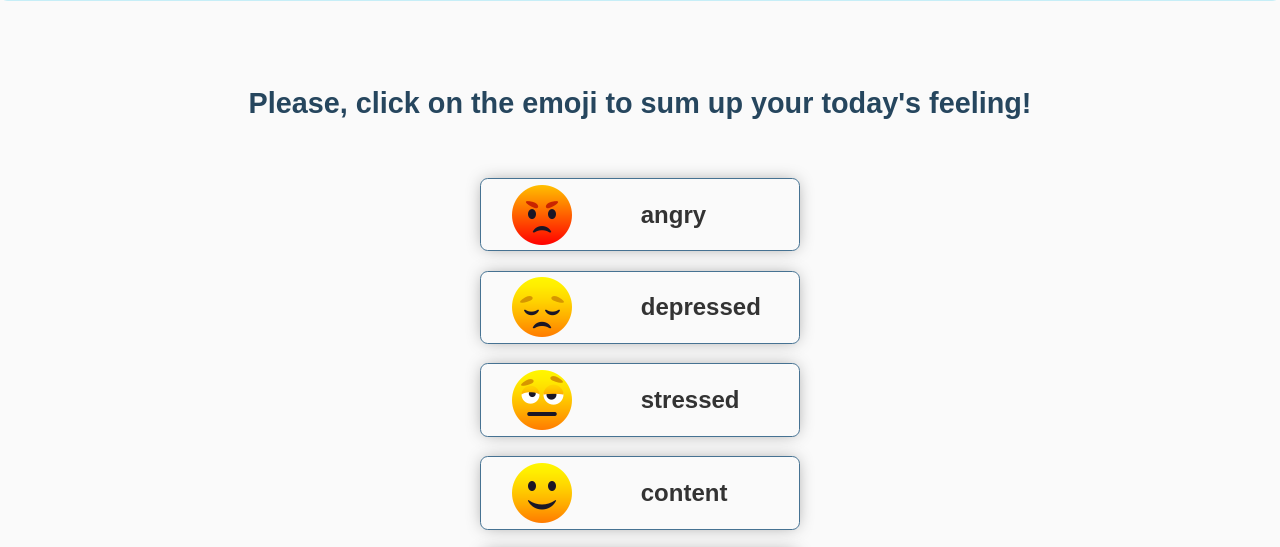
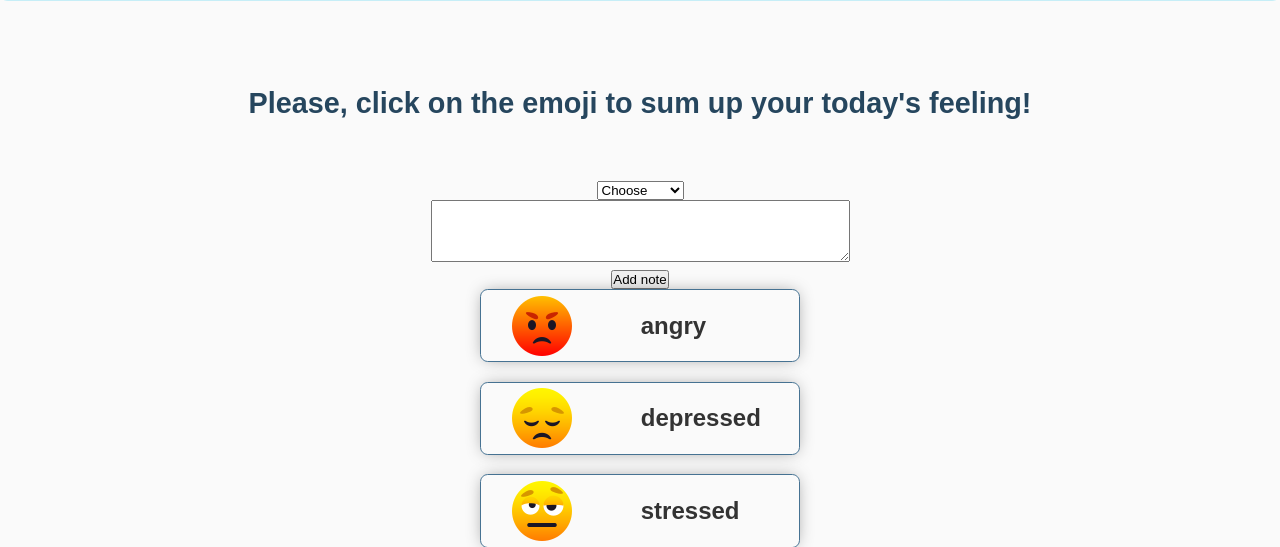
Before and after one commit to theopmw/empowered, a Flask app: page /profile in a window 1280 px wide. Shown: the part 358-905 px from the top of the page. Run offline with Flask 2, Linux system fonts and the light colour scheme; some libraries are stand-ins or nearby versions.

Commit message:
added emoji tracker form and calendar view (#62)

```diff
--- a/app.py
+++ b/app.py
@@ -4,6 +4,7 @@ from flask import (
     redirect, request, session, url_for)
 from werkzeug.security import generate_password_hash, check_password_hash
 from flask_pymongo import PyMongo
+from datetime import datetime
 
 if os.path.exists("env.py"):
     import env
@@ -85,10 +86,26 @@ def logout():
     return redirect(url_for("login"))
 
 
-@app.route("/profile")
+@app.route("/profile", methods=["GET", "POST"])
 def profile():
+    if request.method == "POST":
+        # to create a check if there is already a record for the day
+        emoji = {
+            "user": session["user"],
+            "datetime": datetime.now(),
+            "emoji": request.form.get("emoji"),
+            "note": request.form.get("note"),
+        }
+        mongo.db.tracker.insert_one(emoji)
+        flash("Your feelings were recorded successfully!")
+
     return render_template("profile.html")
 
+
+@app.route("/calendar")
+def calendar():
+    emoji_tracker = list(mongo.db.tracker.find({"user": session["user"]}))
+    return render_template("calendar.html", emoji_tracker=emoji_tracker)
 
 
 if __name__ == "__main__":
--- a/templates/calendar.html
+++ b/templates/calendar.html
@@ -1,5 +1,11 @@
 {% extends "base.html" %}
 {% block content %}
 
+{% for emoji in emoji_tracker %}
+    <p>Date/time: {{ emoji.datetime }}</p>
+    <p>Emoji number: {{ emoji.emoji }}</p>
+    <p>Note:{{ emoji.note }}</p>
+        <br>
+{% endfor %}
 
 {% endblock %}
--- a/templates/profile.html
+++ b/templates/profile.html
@@ -9,6 +9,25 @@
 </section>
 <section class="scale">
   <h4 class="scale__text">Please, click on the emoji to sum up your today's feeling!</h4>
+
+  <form method="POST" action="{{ url_for('profile') }}">
+
+    <select id="emoji" name="emoji" required>
+      <option value="" disabled selected>Choose</option>
+      <option value="1">Angry</option>
+      <option value="2">Depressed</option>
+      <option value="3">Stressed</option>
+      <option value="4">Content</option>
+      <option value="5">Happy</option>
+    </select>
+    <br>
+    <textarea id="note" name="note" rows="4" cols="50">
+    </textarea>
+    <br>
+    <button type="submit">Add note</button>
+
+  </form>
+
   <ul class="scale__emojis" id="emojis-container">
     <li class="scale__emoji">
       <div class="emoji__image--holder">
```
